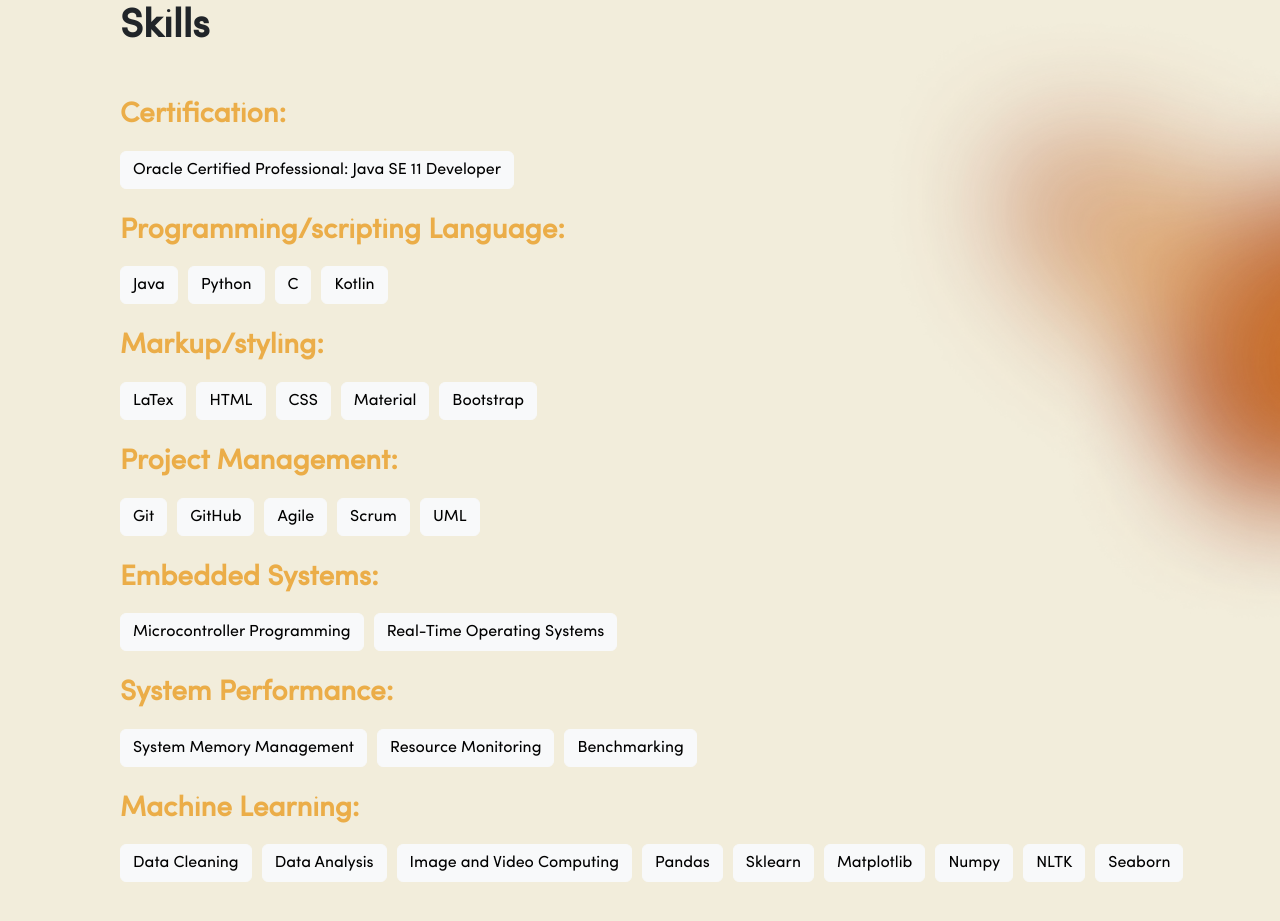
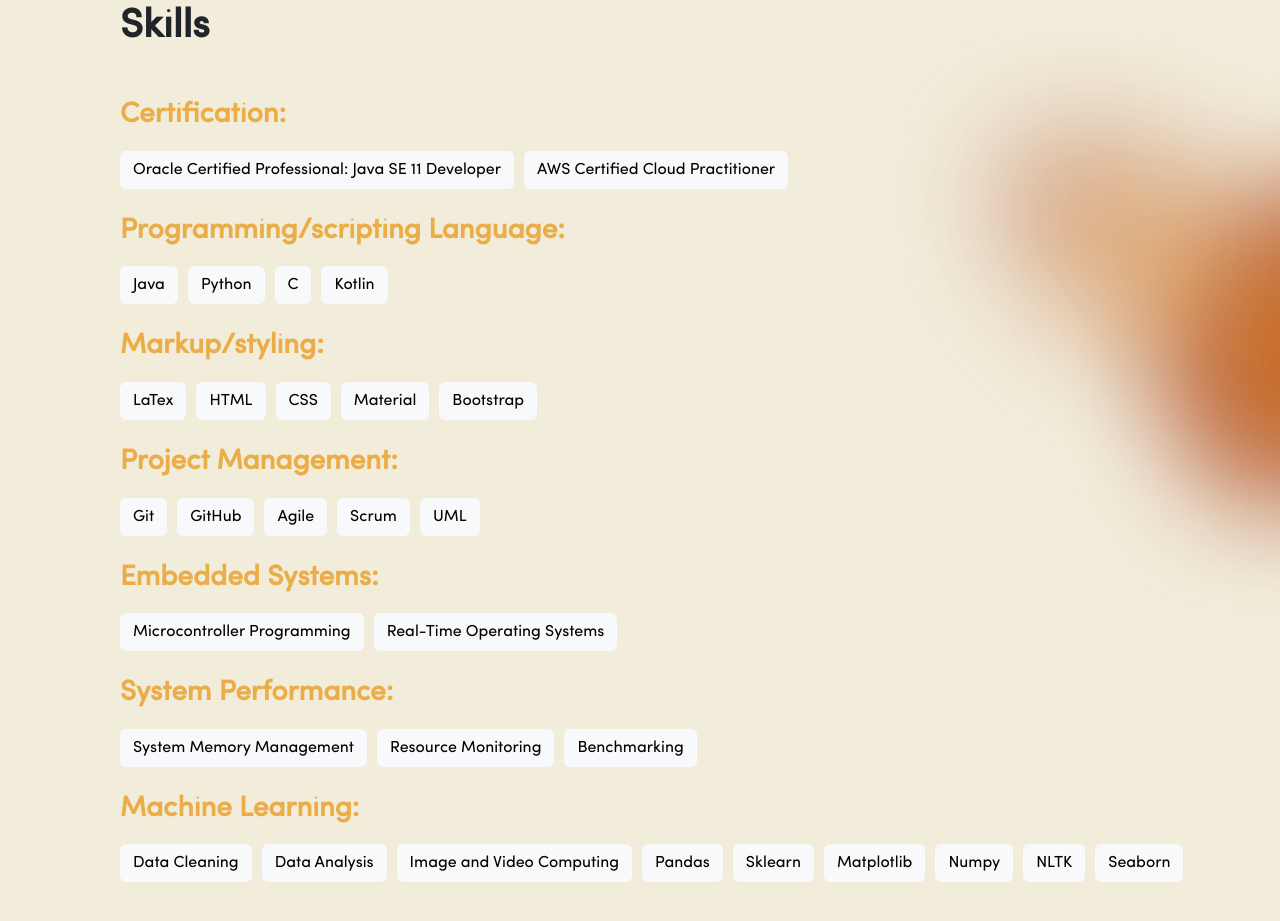
Before and after one commit to melodyy0128/melodyy0128.github.io, a plain HTML site: page index.html in a window 1280 px wide. Shown: the part 1161-2082 px from the top of the page. Drawn offline with nearby package versions, Linux system fonts and the light colour scheme.

Commit message:
new certificate

```diff
--- a/index.html
+++ b/index.html
@@ -111,6 +111,7 @@
                   <h3>Certification:</h3>
                     <ul class="tags-list">
                       <li><button class="btn btn-light">Oracle Certified Professional: Java SE 11 Developer</button></li>
+                      <li><button class="btn btn-light">AWS Certified Cloud Practitioner</button></li>
                   </ul>
                     <h3>Programming/scripting Language:</h3>
                     <ul class="tags-list">
```
